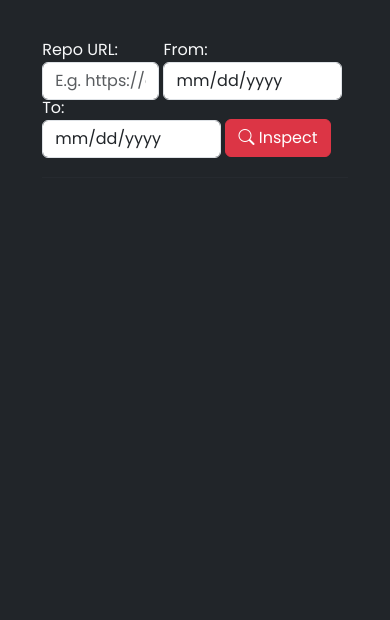
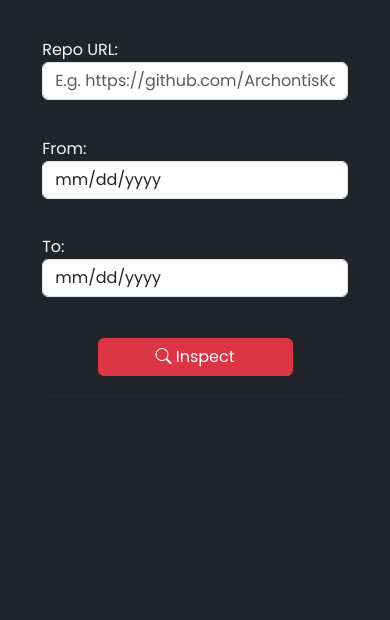
Before and after one commit to ArchontisKostis/CodeInspectorFLASK, a Flask app: page / in a window 390 px wide. Shown: the part 68-688 px from the top of the page. Run offline with Flask 2, Linux system fonts and the light colour scheme.

Commit message:
ui changes

```diff
--- a/static/assets/css/print.css
+++ b/static/assets/css/print.css
@@ -1,14 +1,10 @@
 @media print {
-    form, .alert, #print-analysis-btn {
-      display: none;
+    .print-only {
+        display: block !important;
     }
 
-    .card-link {
-        display: none;
-    }
-
-    .print-only {
-        display: block !important;
+    .no-print {
+        display: none !important;
     }
 
     .badge .rounded-pill .text-bg-success {
--- a/static/assets/css/style.css
+++ b/static/assets/css/style.css
@@ -94,3 +94,29 @@ input {
 .card, #chart {
   margin-bottom: 5vh;
 }
+
+table {
+  height: 100%;
+}
+
+@media only screen and (max-width: 600px) {
+  form {
+    display: flex;
+    flex-direction: column;
+    justify-content: space-between;
+    align-items: center;
+    height: 40vh;
+  }
+
+  form label {
+    width: 100%;
+  }
+
+  #repo-url {
+    width: 100%;
+  }
+
+  form button[type=submit] {
+    width: 50vw;
+  }
+}
--- a/templates/base.html
+++ b/templates/base.html
@@ -23,7 +23,7 @@
               <img src="../static/assets/svg/logo_1.svg" width="30" height="30" class="d-inline-block align-top" alt="">
               CodeInspector
           </a>
-          <i class="bi bi-question-circle-fill "></i>
+          <i class="bi bi-question-circle-fill no-print"></i>
         </nav>
         <div class="container">
             {% block content %}
--- a/templates/index.html
+++ b/templates/index.html
@@ -1,6 +1,6 @@
 {% extends "base.html" %}
 {% block content %}
-    <form method="post" data-bs-theme="light" id="repo-input-form">
+    <form class="no-print" method="post" data-bs-theme="light" id="repo-input-form">
         <label class="text-light">
             Repo URL:
             <input required type="url" class="form-control input-large mt-1" id="repo-url" name="repo-url" placeholder="E.g. https://github.com/ArchontisKostis/myUoMApp">
@@ -24,7 +24,7 @@
     <hr>
 
     {% for category, message in get_flashed_messages(with_categories=true) %}
-        <div class="alert alert-{{ category }}" role="alert">
+        <div class="alert alert-{{ category }} no-print" role="alert">
             <div>
                 {{ message }}
             </div>
```
Also changed, not shown: templates/results.html (+6 -3 lines).
